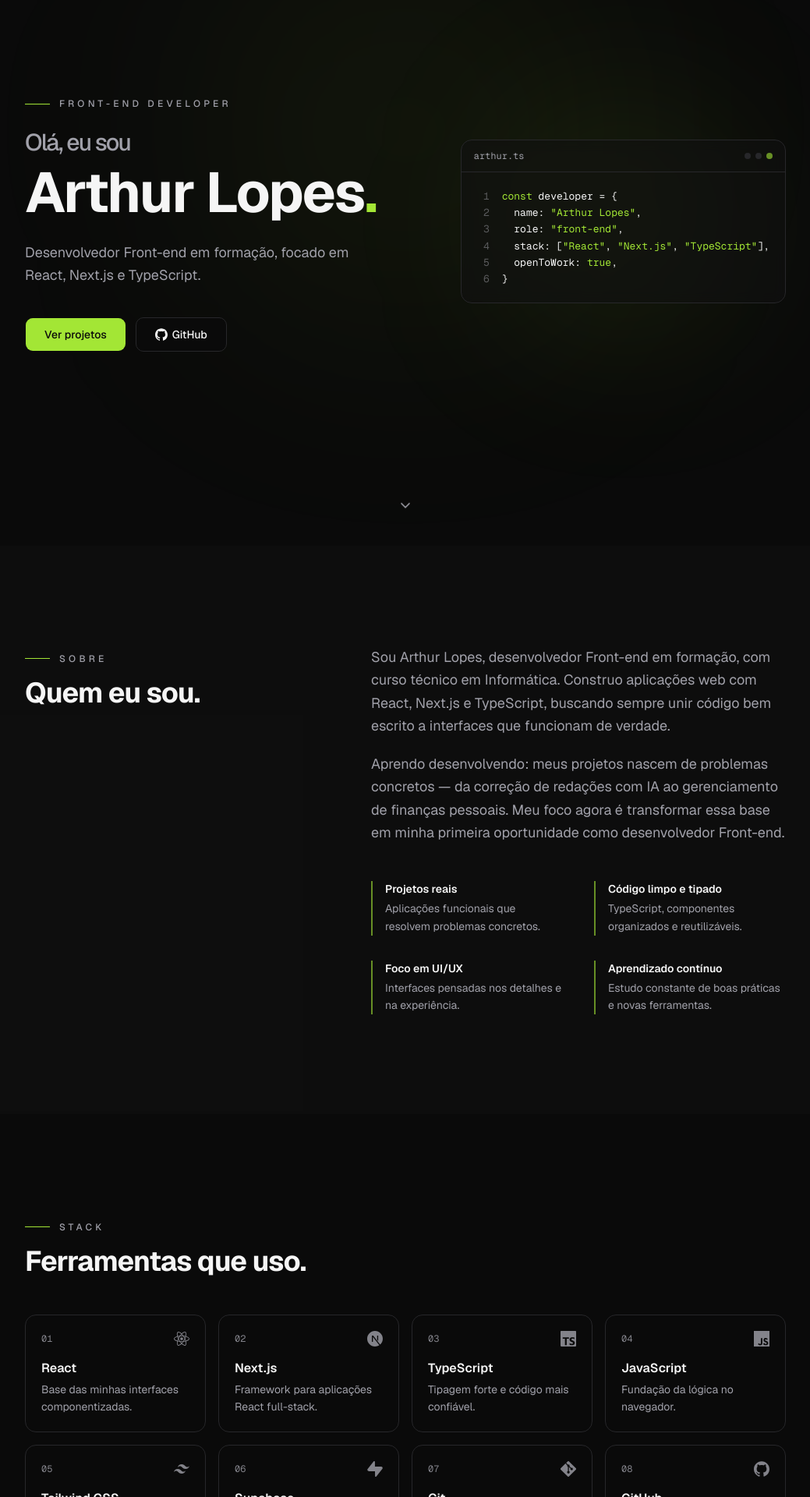
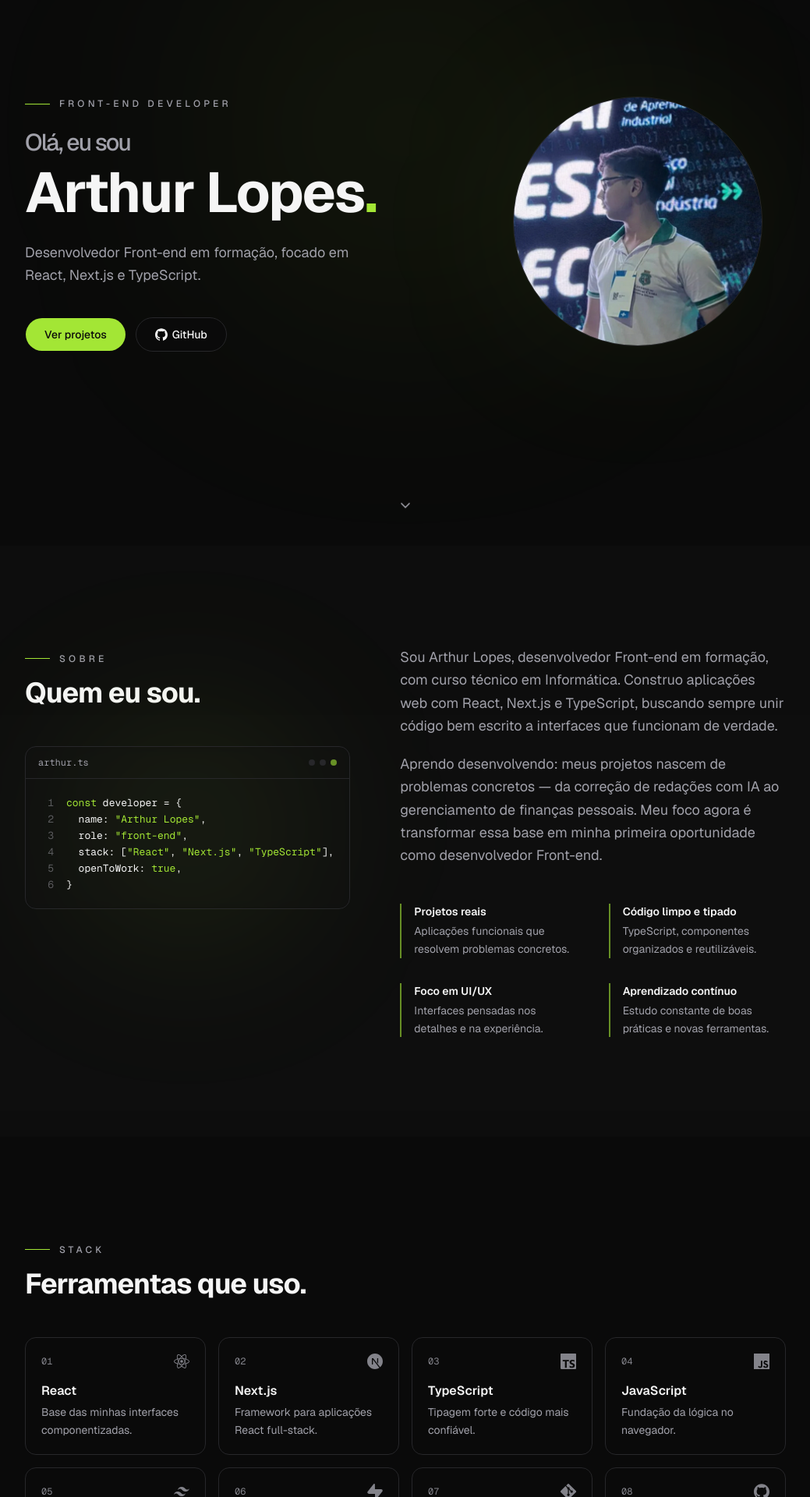
Before and after one commit to ArthurLp08/Arthur.dev, a Next.js app: page / in a window 1280 px wide. Shown: the part 100-2020 px from the top of the page at 78% size, without its empty margins (120-1159 px from the left). Built offline with nearby package versions, Linux system fonts and the light colour scheme.

Commit message:
feat: enhance About and Hero sections with new HeroVisual component and improved styling; update Stack section for better responsiveness

```diff
--- a/components/common/mouse-glow.tsx
+++ b/components/common/mouse-glow.tsx
@@ -68,10 +68,10 @@ export function MouseGlow() {
     <div
       ref={ref}
       aria-hidden="true"
-      className="pointer-events-none fixed left-0 top-0 z-30 size-[480px] rounded-full opacity-60 mix-blend-screen will-change-transform"
+      className="pointer-events-none fixed left-0 top-0 z-30 size-[480px] rounded-full opacity-75 mix-blend-screen will-change-transform"
       style={{
         background:
-          "radial-gradient(circle, rgba(163,230,53,0.055) 0%, rgba(163,230,53,0.02) 40%, transparent 65%)",
+          "radial-gradient(circle, rgba(163,230,53,0.09) 0%, rgba(163,230,53,0.032) 40%, transparent 65%)",
         transform: "translate3d(-600px, -600px, 0) translate(-50%, -50%)",
       }}
     />
--- a/components/sections/about.tsx
+++ b/components/sections/about.tsx
@@ -1,5 +1,6 @@
 import { Reveal } from "@/components/common/reveal";
 import { SectionHeading } from "@/components/common/section-heading";
+import { HeroVisual } from "@/components/sections/hero-visual";
 import { about } from "@/data/profile";
 
 export function About() {
@@ -7,9 +8,15 @@ export function About() {
     <section id="sobre" className="scroll-mt-16 bg-card/50">
       <div className="mx-auto w-full max-w-5xl px-6 py-24 sm:py-32">
         <div className="grid gap-12 lg:grid-cols-[5fr_7fr] lg:gap-16">
-          <Reveal>
-            <SectionHeading caption="Sobre" title="Quem eu sou." />
-          </Reveal>
+          <div>
+            <Reveal>
+              <SectionHeading caption="Sobre" title="Quem eu sou." />
+            </Reveal>
+
+            <Reveal delay={0.15} className="mt-12">
+              <HeroVisual />
+            </Reveal>
+          </div>
 
           <div>
             <Reveal delay={0.1}>
--- a/components/sections/hero.tsx
+++ b/components/sections/hero.tsx
@@ -1,11 +1,11 @@
 "use client";
 
 import { motion, type Variants } from "framer-motion";
+import Image from "next/image";
 import { ChevronDown } from "lucide-react";
 import { Button } from "@/components/ui/button";
 import { GithubIcon } from "@/components/common/github-icon";
 import { usePreloaderReady } from "@/components/common/preloader";
-import { HeroVisual } from "@/components/sections/hero-visual";
 import { profile } from "@/data/profile";
 
 const container: Variants = {
@@ -78,7 +78,7 @@ export function Hero() {
             <Button
               asChild
               size="lg"
-              className="h-11 px-6 text-sm font-medium"
+              className="h-11 rounded-full px-6 text-sm font-medium duration-300 ease-out hover:border-primary hover:bg-transparent hover:text-primary motion-safe:hover:-translate-y-0.5"
             >
               <a href="#projetos">Ver projetos</a>
             </Button>
@@ -86,7 +86,7 @@ export function Hero() {
               asChild
               variant="outline"
               size="lg"
-              className="h-11 px-6 text-sm font-medium"
+              className="h-11 rounded-full px-6 text-sm font-medium duration-300 ease-out hover:border-primary hover:bg-primary hover:text-primary-foreground motion-safe:hover:-translate-y-0.5 dark:hover:border-primary dark:hover:bg-primary dark:hover:text-primary-foreground"
             >
               <a
                 href={profile.githubUrl}
@@ -100,7 +100,22 @@ export function Hero() {
           </motion.div>
         </div>
 
-        <HeroVisual />
+        <div className="order-first mx-auto w-full max-w-[280px] sm:max-w-xs lg:order-none">
+          <div className="relative">
+            <div
+              aria-hidden
+              className="absolute left-1/2 top-1/2 -z-10 size-64 -translate-x-1/2 -translate-y-1/2 rounded-full bg-primary/10 blur-[110px]"
+            />
+            <Image
+              src="/perfil.png"
+              alt={`Foto de ${profile.name}`}
+              width={320}
+              height={320}
+              priority
+              className="aspect-square w-full rounded-full border border-border object-cover"
+            />
+          </div>
+        </div>
       </motion.div>
 
       <motion.a
--- a/components/sections/stack.tsx
+++ b/components/sections/stack.tsx
@@ -11,11 +11,20 @@ export function Stack() {
           <SectionHeading caption="Stack" title="Ferramentas que uso." />
         </Reveal>
 
-        <ul className="mt-12 grid grid-cols-1 gap-4 sm:grid-cols-2 lg:grid-cols-4">
+        <div className="relative -mx-6 mt-12 sm:mx-0">
+          <ul
+            aria-label="Stack de tecnologias"
+            tabIndex={0}
+            className="flex snap-x snap-mandatory scroll-px-6 gap-4 overflow-x-auto px-6 pb-2 [scrollbar-width:none] focus-visible:outline-2 focus-visible:outline-offset-4 focus-visible:outline-ring [&::-webkit-scrollbar]:hidden sm:grid sm:grid-cols-2 sm:gap-4 sm:overflow-visible sm:px-0 sm:focus-visible:outline-none lg:grid-cols-4"
+          >
             {stack.map((item, index) => {
               const Icon = techIcons[item.name];
               return (
-              <Reveal key={item.name} delay={index * 0.04} className="h-full">
+                <Reveal
+                  key={item.name}
+                  delay={index * 0.04}
+                  className="w-[72%] shrink-0 snap-start sm:w-auto"
+                >
                   <li className="group h-full rounded-xl border border-border p-5 transition-all duration-300 ease-out motion-safe:hover:-translate-y-1 hover:border-primary/50 hover:bg-card">
                     <div className="flex items-center justify-between">
                       <span className="font-mono text-xs text-muted-foreground/80 transition-colors duration-300 group-hover:text-primary">
@@ -39,6 +48,12 @@ export function Stack() {
               );
             })}
           </ul>
+
+          <span
+            aria-hidden
+            className="pointer-events-none absolute inset-y-0 right-0 w-10 bg-gradient-to-l from-background to-transparent sm:hidden"
+          />
+        </div>
       </div>
     </section>
   );
```
Also changed, not shown: public/perfil.png (added). Lines whose indentation alone changed are shown as unchanged.
